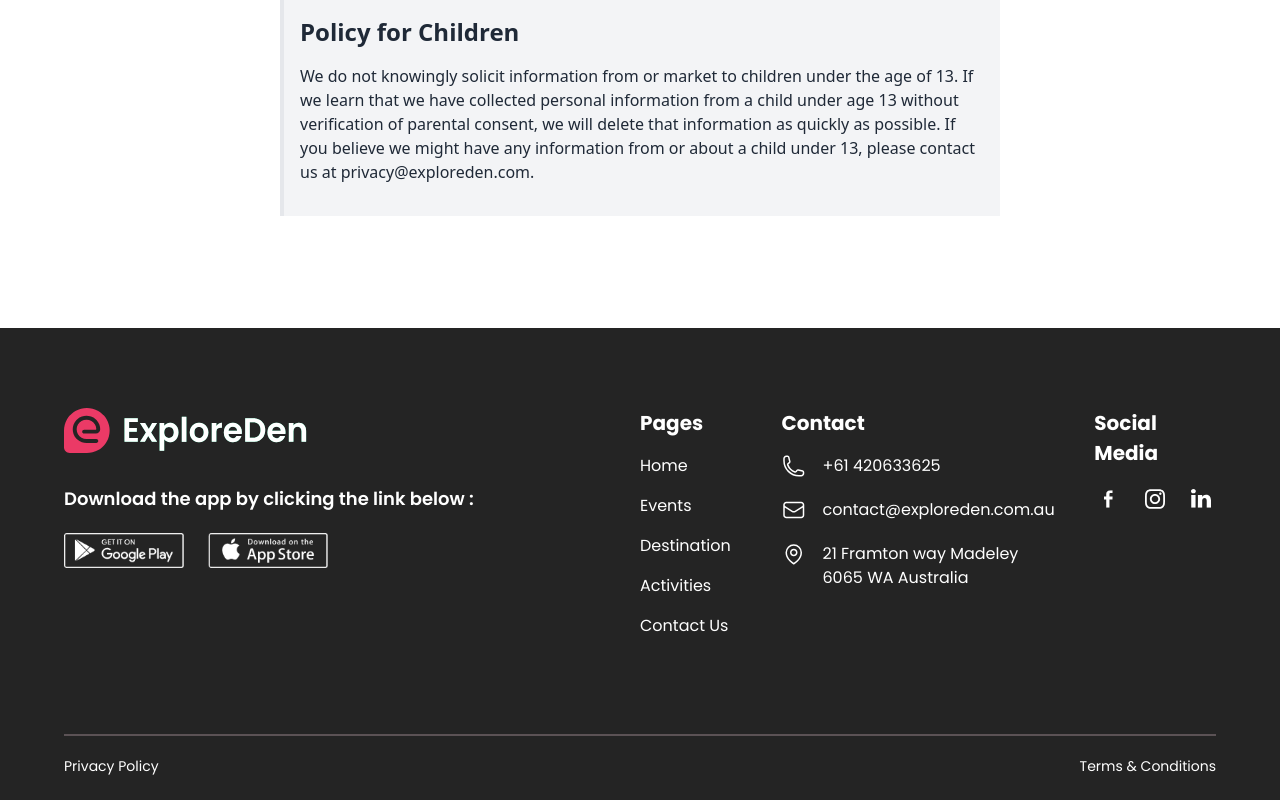
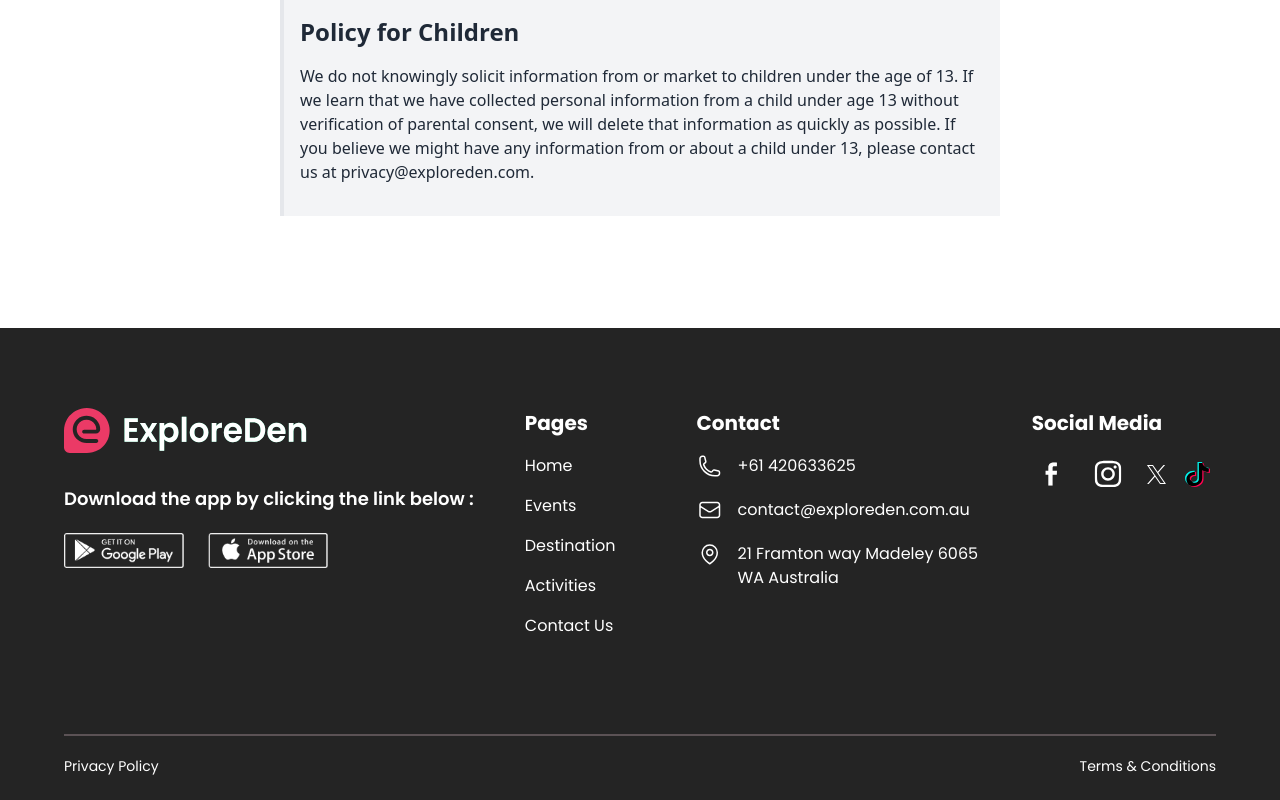
Before and after one commit to ShivaRajBadu/Explore_den_website, a Next.js app: page /privacy-policy in a window 1280 px wide. Shown: the part 2226-3026 px from the top of the page. Built offline with nearby package versions, Linux system fonts and the light colour scheme.

Commit message:
card width and social links added

```diff
--- a/src/components/Footer.tsx
+++ b/src/components/Footer.tsx
@@ -3,13 +3,14 @@
 import Image from "next/image";
 import Link from "next/link";
 import { NavLinks } from "@/constants/data";
+import SocialLinks from "./SocialLinks";
 
 const Footer = () => {
   return (
     <div className="bg-foreground pt-[80px] mt-16 pb-6">
       <Wrapper>
         <div className="flex flex-col gap-20 lg:gap-0 lg:flex-row justify-between">
-          <div>
+          <div className="w-[40%]">
             <Image
               src="/icons/logo_white.svg"
               alt="den"
@@ -18,17 +19,7 @@
               priority
               className="w-auto h-auto"
             />
-            {/* <p className="font-normal py-6 text-base md:text-lg text-textSecondary">
-              ExploreDen is a comprehensive platform for all travel enthusiasts.
-              We use an innovative approach to help travelers discover the best
-              local destinations, hidden gems, adventures, and events. Our
-              mobile app works in being able to help travelers find EADs rapidly
-              with left or right swipes on EADs within the app, within seconds,
-              without the headache of going through the old school way. Join
-              ExploreDen today for curated travel guides and itineraries,
-              seamless booking of unique experiences, connecting with fellow
-              adventurers, and much more!
-            </p> */}
+
             <p className="font-semibold pb-2 pt-8 text-base md:text-lg text-background">
               Download the app by clicking the link below :
             </p>
@@ -51,7 +42,7 @@
               />
             </div>
           </div>
-          <div className="flex flex-col md:flex-row gap-10 w-full lg:w-[50%]">
+          <div className="flex flex-col md:flex-row gap-10 w-full lg:w-[60%]">
             <div className="w-full md:w-[25%]">
               <h2 className="font-bold text-[20px] text-background">Pages</h2>
               <ul className="py-4 space-y-4">
@@ -114,37 +105,7 @@
                 </li>
               </ul>
             </div>
-            <div className="w-full md:w-[30%]">
-              <h2 className="font-bold text-[20px] text-background">
-                Social Media
-              </h2>
-              <div className="flex gap-4 py-4">
-                <Image
-                  src="/icons/fb.svg"
-                  alt="facebook"
-                  width={0}
-                  height={0}
-                  sizes="(100vw, 100vh)"
-                  className="cursor-pointer w-[40px] h-auto"
-                />
-                <Image
-                  src="/icons/insta.svg"
-                  alt="instagram"
-                  width={0}
-                  height={0}
-                  sizes="(100vw, 100vh)"
-                  className="cursor-pointer w-[40px] h-auto"
-                />
-                <Image
-                  src="/icons/linkedin.svg"
-                  alt="twitter"
-                  width={0}
-                  height={0}
-                  sizes="(100vw, 100vh)"
-                  className="cursor-pointer w-[40px] h-auto"
-                />
-              </div>
-            </div>
+            <SocialLinks />
           </div>
         </div>
         <div className="mt-20 mb-5 border border-textSecondary" />
--- a/src/components/QRCode.tsx
+++ b/src/components/QRCode.tsx
@@ -1,5 +1,5 @@
 "use client";
-import React from "react";
+import React, { useEffect, useRef } from "react";
 import QRCode from "react-qr-code";
 
 const QRCodeComponent = ({
@@ -17,6 +17,8 @@
   const [url, setUrl] = React.useState(initialUrl);
   const [isInitialDevice, setIsInitialDevice] = React.useState(true);
 
+  const modalRef = useRef<HTMLDivElement>(null);
+
   const toggleUrl = () => {
     if (isInitialDevice) {
       setUrl(device === "Desktop" ? IosLink : apkLink);
@@ -25,6 +27,19 @@
     }
     setIsInitialDevice(!isInitialDevice);
   };
+
+  const handleClickOutside = (event: MouseEvent) => {
+    if (modalRef.current && !modalRef.current.contains(event.target as Node)) {
+      toggleModal(false);
+    }
+  };
+
+  useEffect(() => {
+    document.addEventListener("mousedown", handleClickOutside);
+    return () => {
+      document.removeEventListener("mousedown", handleClickOutside);
+    };
+  }, []);
 
   return (
     <div className="fixed w-screen h-screen inset-0 grid place-content-center z-50 bg-black/70">
@@ -58,7 +73,10 @@
           />
         </svg>
       </button>
-      <div className="w-[400px] h-[450px] rounded-lg bg-white p-12 flex flex-col justify-center items-center">
+      <div
+        ref={modalRef}
+        className="w-[400px] h-[450px] rounded-lg bg-white p-12 flex flex-col justify-center items-center"
+      >
         <QRCode
           value={url}
           width={200}
@@ -81,7 +99,7 @@
             : device === "Desktop"
             ? "Android"
             : "iOS"}{" "}
-          ):
+          )
         </button>
       </div>
     </div>
--- /dev/null
+++ b/src/components/SocialLinks.tsx
@@ -0,0 +1,67 @@
+import React from "react";
+import Image from "next/image";
+import Link from "next/link";
+const SocialLinks = () => {
+  return (
+    <div className="w-full md:w-[35%]">
+      <h2 className="font-bold text-[20px] text-background">Social Media</h2>
+      <div className="flex items-center gap-4 py-4">
+        <Link
+          prefetch={false}
+          target="_blank"
+          href={"https://www.facebook.com/people/ExploreDen/61554941020324/"}
+        >
+          <Image
+            src="/icons/fb.svg"
+            alt="facebook"
+            width={0}
+            height={0}
+            sizes="(100vw, 100vh)"
+            className="cursor-pointer w-[40px] h-auto"
+          />
+        </Link>
+
+        <Link
+          href={"https://www.instagram.com/official_exploreden/"}
+          prefetch={false}
+          target="_blank"
+        >
+          <Image
+            src="/icons/insta.svg"
+            alt="instagram"
+            width={0}
+            height={0}
+            sizes="(100vw, 100vh)"
+            className="cursor-pointer w-[40px] h-auto"
+          />
+        </Link>
+        <Link href={"https://x.com/Akash_N30"} prefetch={false} target="_blank">
+          <Image
+            src="/icons/social_media/x.svg"
+            alt="twitter"
+            width={0}
+            height={0}
+            sizes="(100vw, 100vh)"
+            className="cursor-pointer w-[25px] h-auto"
+          />
+        </Link>
+        <Link
+          href={"https://www.tiktok.com/@exploreden_official?lang=en"}
+          prefetch={false}
+          target="_blank"
+        >
+          <Image
+            src="/icons/social_media/tiktok.svg"
+            alt="twitter"
+            width={0}
+            height={0}
+            sizes="(100vw, 100vh)"
+            className="cursor-pointer w-[25px] h-auto"
+          />
+        </Link>
+      </div>
+    </div>
+  );
+};
+
+export default SocialLinks;
--- a/src/components/main_page/Card.tsx
+++ b/src/components/main_page/Card.tsx
@@ -14,7 +14,7 @@
     <CardNavigator placeType={params.placeType} id={params.id}>
       <div
         draggable={false}
-        className="min-w-[220px] relative  md:min-w-[260px] lg:min-w-[290px] w-full cursor-pointer card_shadow  rounded-2xl  duration-300 "
+        className="min-w-[220px] lg:max-w-[350px] relative  md:min-w-[260px] lg:min-w-[290px] w-full cursor-pointer card_shadow  rounded-2xl  duration-300 "
       >
         <div
           draggable={false}
```
Also changed, not shown: public/icons/social_media/x.svg (added).
